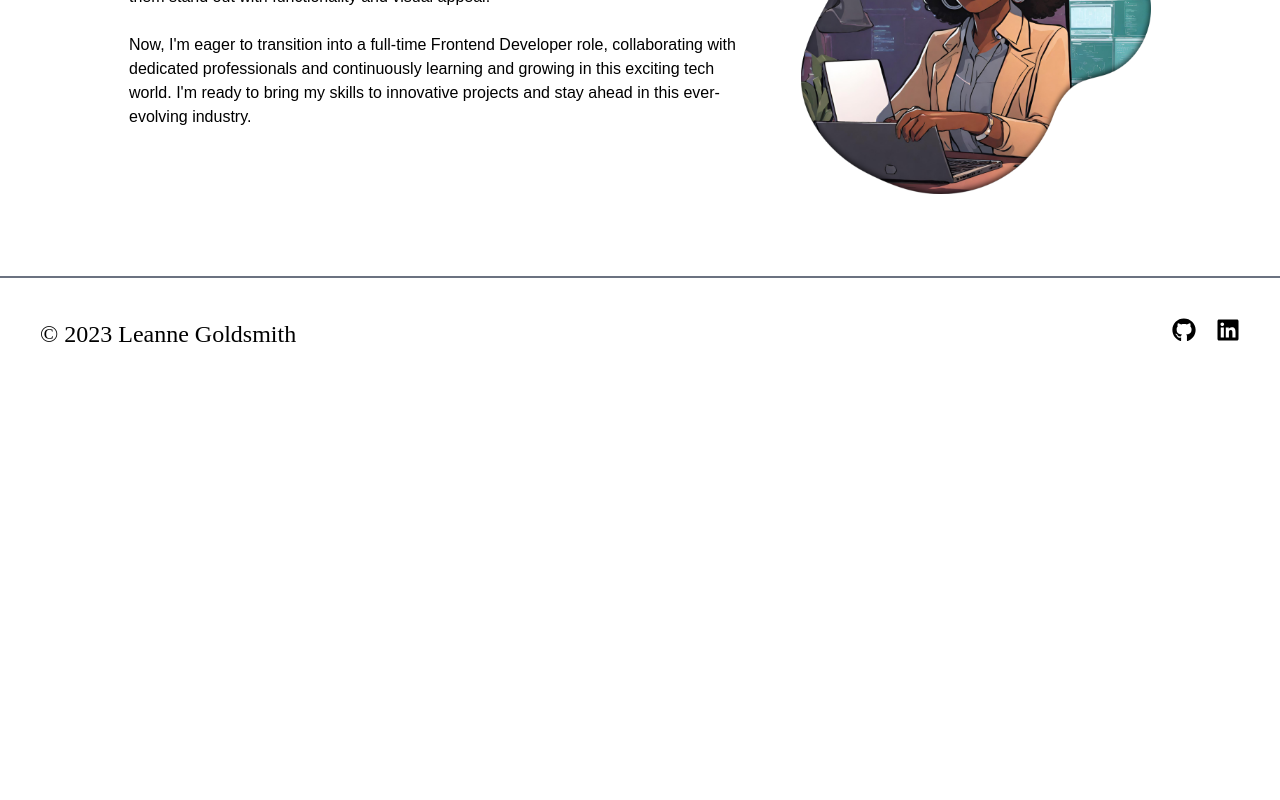
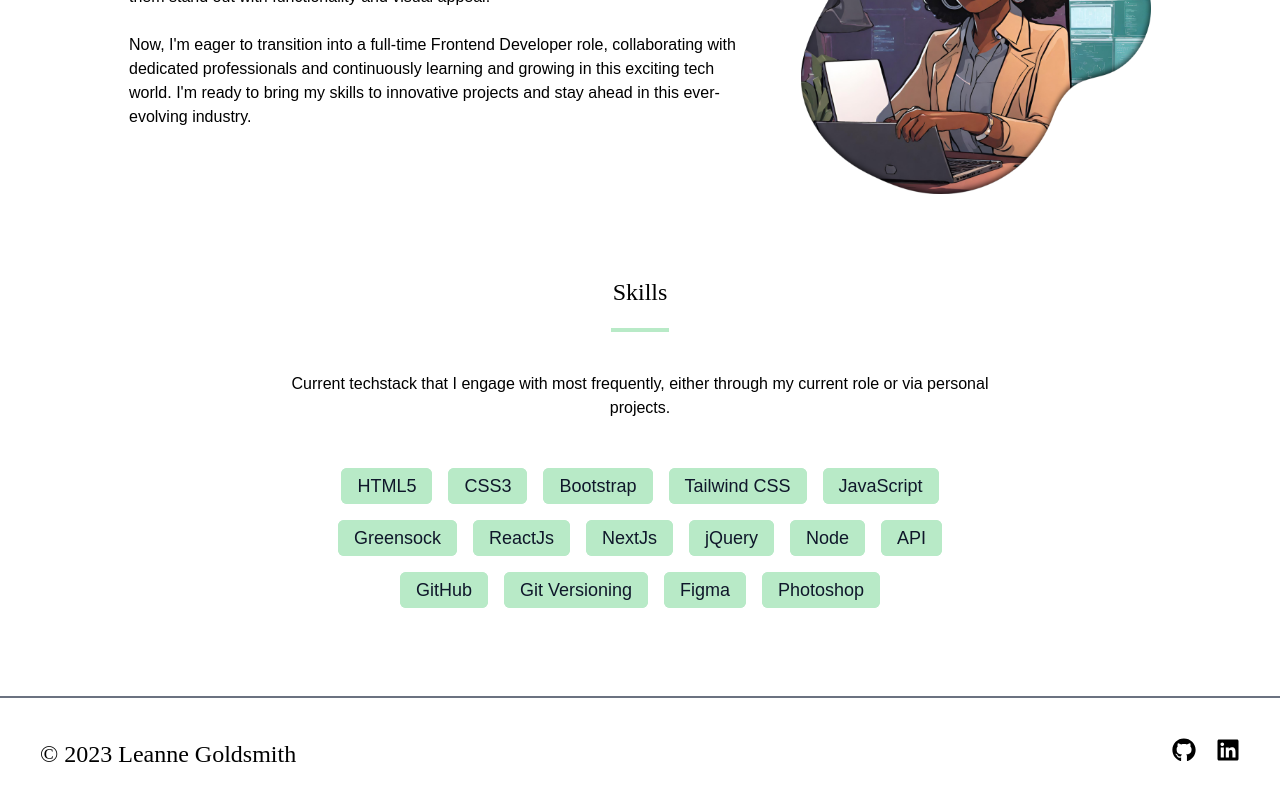
Before and after one commit to LeanneCodes/portfolio-frontend, a Next.js app: page / in a window 1280 px wide. Shown: the part 758-1558 px from the top of the page. Before the commit the page ends 1148 px from the top, so only its background shows below. Built offline with nearby package versions, Linux system fonts and the light colour scheme.

Commit message:
add skills

```diff
--- a/app/page.js
+++ b/app/page.js
@@ -1,12 +1,14 @@
 // import Image from 'next/image'
 import Hero from "@/components/Hero"
 import About from "@/components/About"
+import Skills from "@/components/Skills"
 
 export default function Home() {
   return (
     <main>
       <Hero />
       <About />
+      <Skills />
     </main>
   )
 }
--- /dev/null
+++ b/components/Skills.jsx
@@ -0,0 +1,30 @@
+import React from 'react'
+
+const Skills = () => {
+  return (
+    <div id='skills' className='font-body pb-20 px-72 text-center'>
+        <h3 className='font-heading text-center text-2xl mb-5'>Skills</h3>
+        <hr className='w-1/12 border-mint border-2 mx-auto mb-10'/>
+        <p>Current techstack that I engage with most frequently, either through my current role or via personal projects.</p>
+        <div className='mt-10 flex flex-wrap justify-center'>
+            <span class="inline-flex items-center rounded-md bg-mint px-4 py-1 m-2 text-lg font-medium text-slate ring-1 ring-inset ring-mint">HTML5</span>
+            <span class="inline-flex items-center rounded-md bg-mint px-4 py-1 m-2 text-lg font-medium text-slate ring-1 ring-inset ring-mint">CSS3</span>
+            <span class="inline-flex items-center rounded-md bg-mint px-4 py-1 m-2 text-lg font-medium text-slate ring-1 ring-inset ring-mint">Bootstrap</span>
+            <span class="inline-flex items-center rounded-md bg-mint px-4 py-1 m-2 text-lg font-medium text-slate ring-1 ring-inset ring-mint">Tailwind CSS</span>
+            <span class="inline-flex items-center rounded-md bg-mint px-4 py-1 m-2 text-lg font-medium text-slate ring-1 ring-inset ring-mint">JavaScript</span>
+            <span class="inline-flex items-center rounded-md bg-mint px-4 py-1 m-2 text-lg font-medium text-slate ring-1 ring-inset ring-mint">Greensock</span>
+            <span class="inline-flex items-center rounded-md bg-mint px-4 py-1 m-2 text-lg font-medium text-slate ring-1 ring-inset ring-mint">ReactJs</span>
+            <span class="inline-flex items-center rounded-md bg-mint px-4 py-1 m-2 text-lg font-medium text-slate ring-1 ring-inset ring-mint">NextJs</span>
+            <span class="inline-flex items-center rounded-md bg-mint px-4 py-1 m-2 text-lg font-medium text-slate ring-1 ring-inset ring-mint">jQuery</span>
+            <span class="inline-flex items-center rounded-md bg-mint px-4 py-1 m-2 text-lg font-medium text-slate ring-1 ring-inset ring-mint">Node</span>
+            <span class="inline-flex items-center rounded-md bg-mint px-4 py-1 m-2 text-lg font-medium text-slate ring-1 ring-inset ring-mint">API</span>
+            <span class="inline-flex items-center rounded-md bg-mint px-4 py-1 m-2 text-lg font-medium text-slate ring-1 ring-inset ring-mint">GitHub</span>
+            <span class="inline-flex items-center rounded-md bg-mint px-4 py-1 m-2 text-lg font-medium text-slate ring-1 ring-inset ring-mint">Git Versioning</span>
+            <span class="inline-flex items-center rounded-md bg-mint px-4 py-1 m-2 text-lg font-medium text-slate ring-1 ring-inset ring-mint">Figma</span>
+            <span class="inline-flex items-center rounded-md bg-mint px-4 py-1 m-2 text-lg font-medium text-slate ring-1 ring-inset ring-mint">Photoshop</span>
+        </div>
+    </div>
+  )
+}
+
+export default Skills
--- a/tailwind.config.js
+++ b/tailwind.config.js
@@ -24,6 +24,7 @@ module.exports = {
       'pink': '#c60f8e',
       'black': '#000000',
       'gray': 'rgb(107 114 128)',
+      'slate': '#0f172a',
     }
   },
   plugins: [
```
